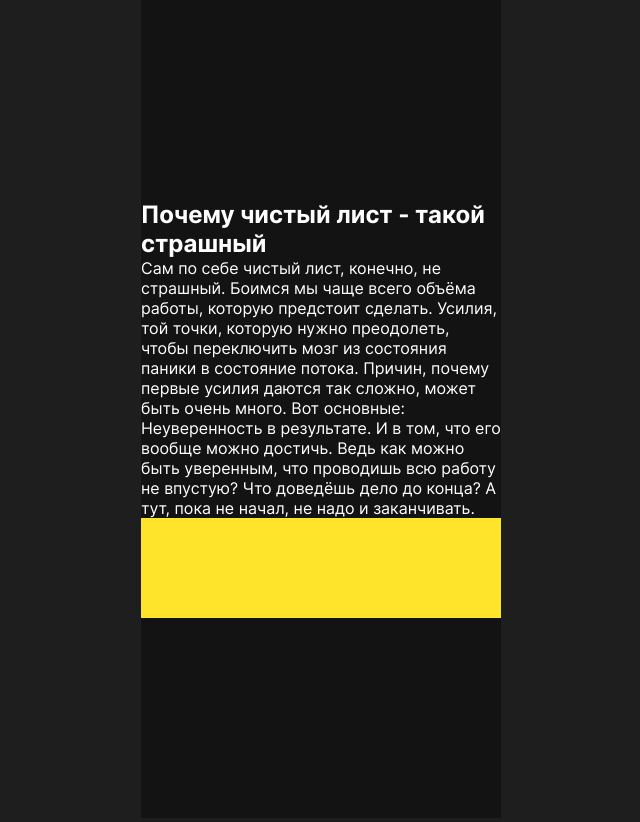
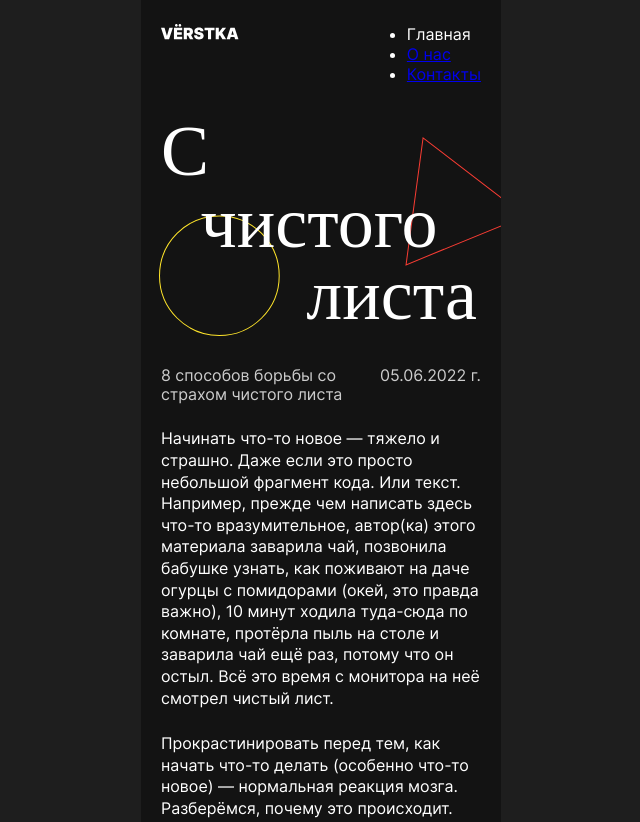
Before and after one commit to ButchCoolige/second-project, a plain HTML site: page index.html in a window 1280 px wide. Shown: the top 822 px of the page, without its empty margins (319-959 px from the left). Drawn offline with Linux system fonts and the light colour scheme; files whose address does not match are found by name.

Commit message:
s-chistogo-lista-block intro

```diff
--- a/index.html
+++ b/index.html
@@ -10,17 +10,57 @@
 </head>
 <body>
     <header class="header content-section content-section_theme_dark">
-
+        <a class="header_logo">
+            <img
+            class="header_logo-image"
+            src="./images/logo.svg"
+            alt="Логотип проекта"
+            />
+        </a>
+        <nav class="header__menu">
+            <ul class="header_menu -list">
+                <li class="header__menu-item header__menu-item_active">
+                    <a class="header__menu-link" >Главная</a>
+                </li>
+                <li class="header__menu-item header__menu-item_active">
+                    <a class="header__menu-link" href="#0">О нас</a>
+                </li>
+                <li class="header__menu-item header__menu-item_active">
+                    <a class="header__menu-link" href="#0">Контакты</a>
+                </li>
+            </ul>
+        </nav>
     </header>
 
 
 
         <main class="content">
             <section class="cover content-section content-section_theme_dark">
+                <h1 class="cover_title" >
+                    <span class="accent_span">C</span>
+                    <span class="accent_span text-center">чистого</span>
+                    <span class="accent_span text-right">листа</span>
+                </h1>
 
 
             </section>
             <section class="intro content-section content-section_theme_dark">
+                <div class="intro_heading">
+                    <h2 class="intro_title">
+                    8 способов борьбы со страхом чистого листа
+                    </h2>
+                    <time class="intro_date" datetime="2022-06-05">05.06.2022 г.</time>
+                </div>
+                <div class="intro_main-text">
+                    <p>
+                        Начинать что-то новое — тяжело и страшно. Даже если это просто небольшой фрагмент кода. Или текст. Например, прежде чем написать здесь что-то вразумительное, автор(ка) этого материала заварила чай, позвонила бабушке узнать, как поживают на даче огурцы с помидорами (окей, это правда важно), 10 минут ходила туда-сюда по комнате, протёрла пыль на столе и заварила чай ещё раз, потому что он остыл. Всё это время с монитора на неё смотрел чистый лист.
+                    </p>
+                    <p>
+                        Прокрастинировать перед тем, как начать что-то делать (особенно что-то новое) — нормальная реакция мозга. Разберёмся, почему это происходит.
+                    </p>
+                </div>
+            </section>
+            <section class="reasons content-section content-section_theme_bright">
                 <div class="content-section_subtitle">
                     <h2>Почему чистый лист - такой страшный</h2>
                 </div>
@@ -35,10 +75,6 @@
                     </div>
 
                 </div>
-
-            </section>
-            <section class="reasons content-section content-section_theme_bright">
-
             </section>
             <section class="how-to content-section content-section_theme_dark">
 
--- a/styles/style.css
+++ b/styles/style.css
@@ -24,11 +24,7 @@ blockquote {
     box-sizing: border-box;
     width: 360px;
     margin: auto;
-    min-height: 100px;
-
-}
-
-.content-section_subtitle {
+   /* min-height: 100px; */
 
 }
 
@@ -42,6 +38,125 @@ blockquote {
     background-color: #FEE42A;
     color: #131313;
 }
+
+.header {
+    display: flex;
+    justify-content: space-between;
+    align-items: flex-start;
+    padding: 24px 20px;
+}
+
+.header_logo {
+    display: block;
+    width: 78px;
+}
+
+.header_logo-image {
+    width: 100%;
+}
+
+.header_menu-list {
+    display: flex;
+    flex-direction: column;
+    gap: 12px;
+    justify-content: space-between;
+
+}
+
+.header_menu-link {
+    color: #F5F5F5;
+    font-size: 16px;
+    line-height: 19.2px;
+}
+
+.header_menu-link_active .header_menu-link {
+    text-decoration: none;
+}
+
+.cover {
+    min-height: 258px;
+    padding: 7px 24px 32px 20px;
+    background-image: url(../images/cover.svg);
+    background-repeat: no-repeat;
+    background-position: right center;
+    background-size: 95% auto;
+}
+
+.cover_title {
+    width: 100%;
+    color: #fff;
+    font-family: 'EB Garamont', serif;
+    font-weight: 400;
+    font-size: 72px;
+    line-height: 1;
+}
+
+.accent_span {
+    display: block;
+}
+
+.text-center {
+    text-align: center;
+}
+
+.text-right {
+    text-align: right;
+}
+
+.intro {
+    padding: 0 20px 38px;
+
+}
+
+.intro_heading {
+    display: flex;
+    justify-content: space-between;
+    gap: 22px;
+    color: #ccc;
+    font-size: 16px;
+
+}
+
+.intro_title {
+    font-weight: 400;
+    font-size: 16px;
+    line-height: 1.2;
+}
+
+.intro_date {
+    font-size: 16px;
+    line-height: 1.2;
+    white-space: nowrap;
+}
+
+.intro_main-text {
+    display: flex;
+    flex-direction: column;
+    gap: 24px;
+    margin-top: 24px;
+    font-size: 16px;
+    font-style: normal;
+    font-weight: 400;
+    line-height: 21.6px;
+}
+
+.reasons {
+    padding: 40px 20px;
+}
+
+.how-to {
+    padding: 40px 20px 60px;
+}
+
+.footer {
+    padding: 20px;
+}
+
+.content-section_subtitle {
+
+}
+
+
 
 .content-section_list {
 
```
